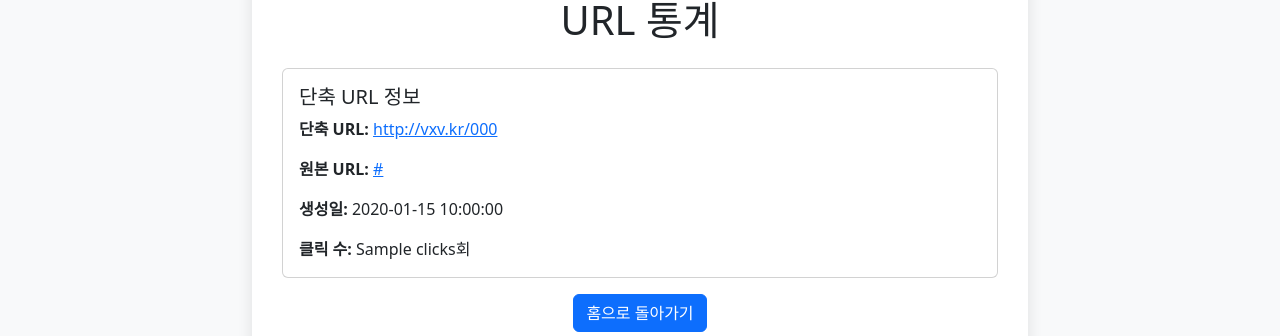
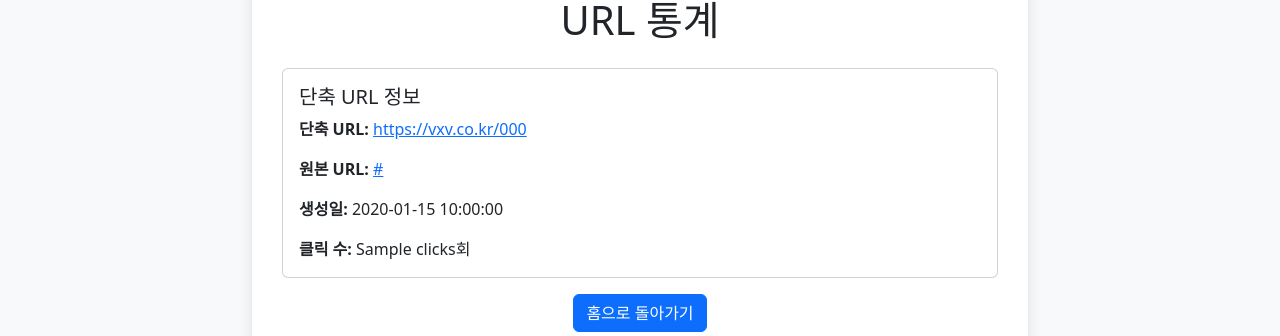
Before and after one commit to Rexmeta/vxv, a Flask app: template templates/stats.html in a window 1280 px wide. Shown: the part 190-526 px from the top of the page. Run offline with Flask 3, Linux system fonts and the light colour scheme; the template is opened without the code that fills it: most values are stand-ins (such as "Sample title", 1, 10 or a date in 2020).

Commit message:
first commit

```diff
--- a/app.py
+++ b/app.py
@@ -60,7 +60,7 @@ def index():
 
         short_code = url_store.add_url(original_url)
         return render_template('index.html',
-                            short_url=f"https://vxv.kr/{short_code}",
+                            short_url=f"https://vxv.co.kr/{short_code}",
                             original_url=original_url)
 
     return render_template('index.html')
--- a/templates/stats.html
+++ b/templates/stats.html
@@ -9,8 +9,8 @@
             <h5 class="card-title">단축 URL 정보</h5>
             <p class="card-text">
                 <strong>단축 URL:</strong>
-                <a href="http://vxv.kr/{{ url_data.short_code }}" target="_blank">
-                    http://vxv.kr/{{ url_data.short_code }}
+                <a href="https://vxv.co.kr/{{ url_data.short_code }}" target="_blank">
+                    https://vxv.co.kr/{{ url_data.short_code }}
                 </a>
             </p>
             <p class="card-text">
```
Also changed, not shown: README.md.
